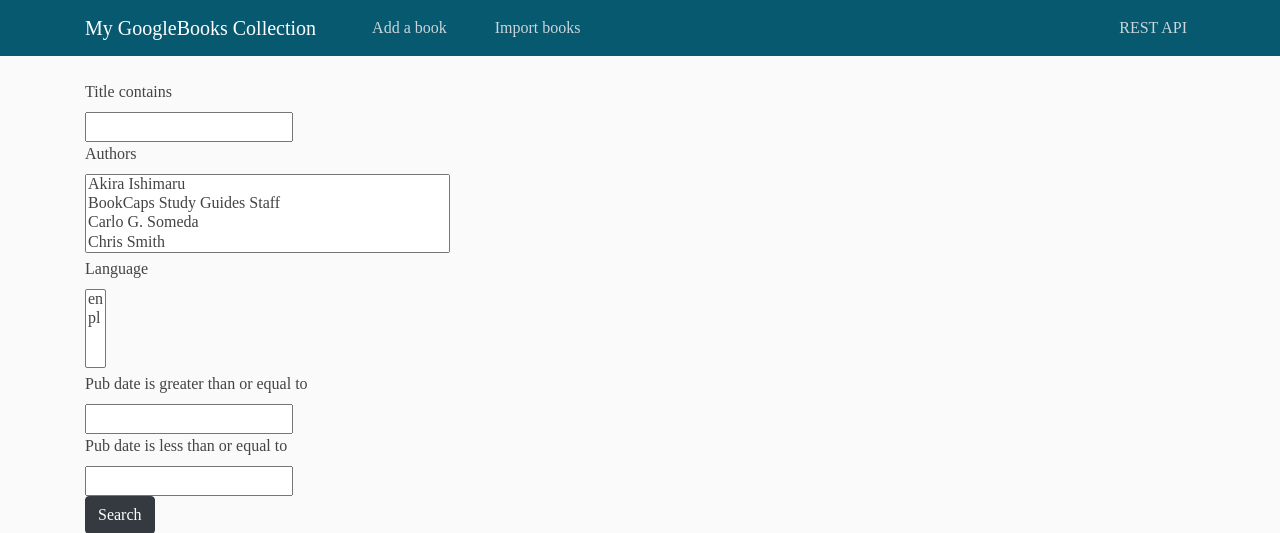
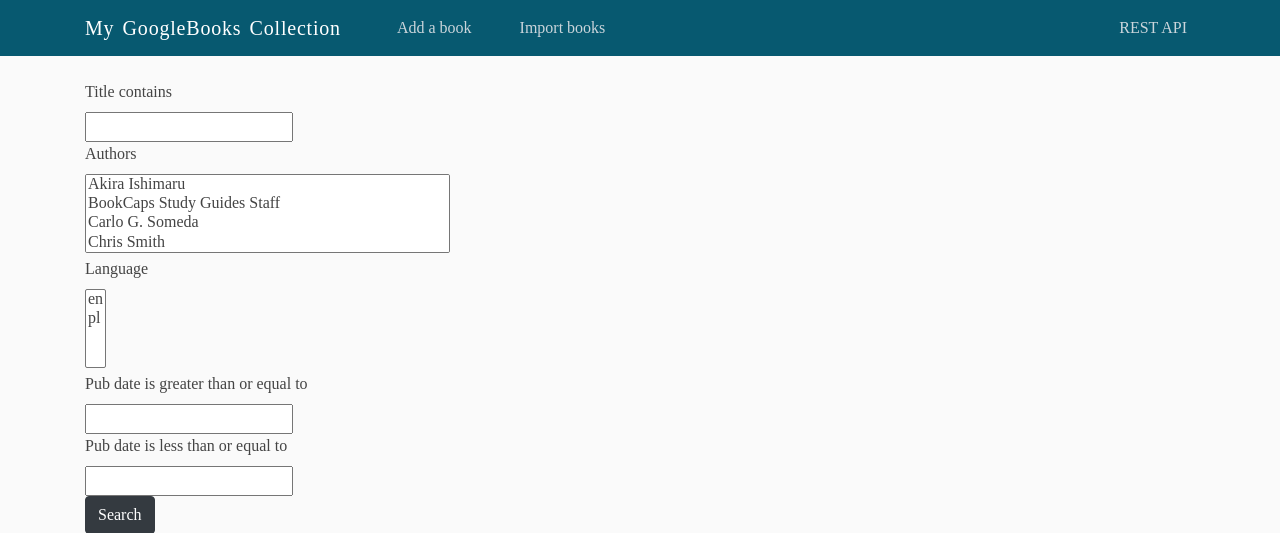
Before and after one commit to Hermotimos/GoogleBooks, a Django app: page / in a window 1280 px wide. Shown: the top 533 px of the page. Run offline with Django 3.2, Linux system fonts and the light colour scheme; data comes from the database, SQL or seed files in the repository; some libraries are stand-ins or nearby versions; some web fonts are replaced.

Commit message:
minor - main.css

```diff
--- a/static/css/main.css
+++ b/static/css/main.css
@@ -1,3 +1,6 @@
+
+/* GENERAL */
+
 body {
   background: #fafafa;
   color: #444444;
@@ -9,7 +12,6 @@ body {
 */
 }
 
-
 @font-face {
   font-family: 'IM Fell Great Primer';
   src: url("../fonts/IMFeGPrm29P.ttf");
@@ -20,19 +22,30 @@ body {
   color: #444444;
 }
 
-/*
-.small-caps {font-variant: small-caps;}
-*/
 
-ul.bullets-1 li {list-style: "✧";}
 
-ul[class^=bullets] > li > * {padding-left: 0.5rem;}
+/* NAVBAR */
 
 .bg-nav {background-color: #075970;}
 
 .site-header .navbar-nav .nav-link {color: #cbd5db;}
 .site-header .navbar-nav .nav-link:hover {color: #ffffff;}
-.site-header .navbar-nav .nav-link.active {font-weight: 500;}
+
+.navbar-brand {
+  letter-spacing: 0.05rem;
+  word-spacing: 0.15rem;
+}
+
+
 
 
 .btn-bottom button {margin-top: 23px}
+
+ul.bullets-1 li {list-style: "✧";}
+/*
+ul[class^=bullets] > li > * {padding-left: 0.5rem;}
+*/
+
+/*
+.small-caps {font-variant: small-caps;}
+*/
```
